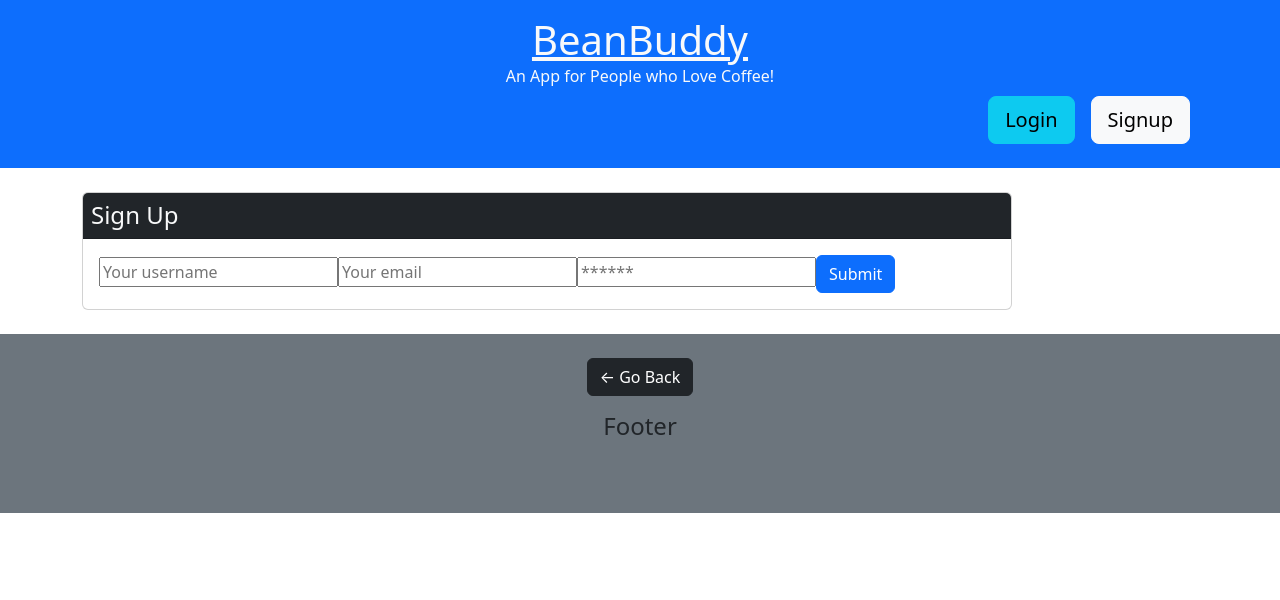
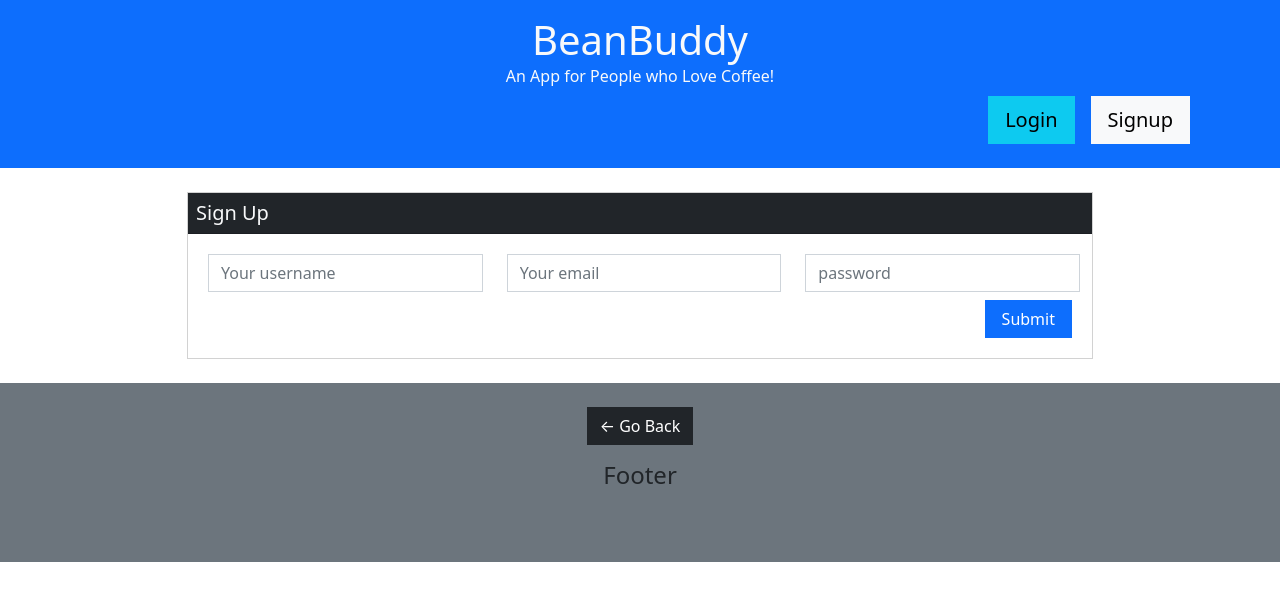
Before and after one commit to danielstewart914/beanBuddy, a React (Create React App) app in the folder client/: page /signup in a window 1280 px wide. Shown: the top 600 px of the page. Built offline with nearby package versions, Linux system fonts and the light colour scheme.

Commit message:
Converted boilerplate to use Bootstrap Components

```diff
--- a/client/src/components/Footer/index.js
+++ b/client/src/components/Footer/index.js
@@ -1,22 +1,25 @@
 import React from 'react';
 import { useLocation, useNavigate } from 'react-router-dom';
+
+import Button from 'react-bootstrap/Button';
+import Container from 'react-bootstrap/Container';
 
 const Footer = () => {
   const location = useLocation();
   const navigate = useNavigate();
   return (
     <footer className='w-100 mt-auto bg-secondary p-4'>
-      <div className='container text-center mb-5'>
+      <Container className='container text-center mb-5'>
         {location.pathname !== '/' && (
-          <button
-            className='btn btn-dark mb-3'
+          <Button
+            className='btn btn-dark mb-3 rounded-0'
             onClick={() => navigate(-1)}
           >
             &larr; Go Back
-          </button>
+          </Button>
         )}
         <h4>Footer</h4>
-      </div>
+      </Container>
     </footer>
   );
 };
--- a/client/src/components/Header/index.js
+++ b/client/src/components/Header/index.js
@@ -2,6 +2,11 @@ import React from 'react';
 import { Link } from 'react-router-dom';
 
 import Auth from '../../utils/auth';
+
+import Button from 'react-bootstrap/Button';
+import Container from 'react-bootstrap/Container';
+import Row from 'react-bootstrap/Row';
+import Col from 'react-bootstrap/Col';
 
 const Header = () => {
   const logout = (event) => {
@@ -10,35 +15,38 @@ const Header = () => {
   };
   return (
     <header className='bg-primary text-light mb-4 py-3 flex-row align-center'>
-      <div className='container flex-row justify-space-between-lg justify-center align-center'>
-        <div>
-          <Link className='text-light' to='/'>
+      <Container>
+        <Row>
+          <Link className='text-light text-decoration-none' to='/'>
             <h1 className='m-0 text-center'>BeanBuddy</h1>
           </Link>
           <p className='m-0 text-center'>An App for People who Love Coffee!</p>
-        </div>
-        <div className='text-end'>
+        </Row>
+        <Row>
+          <Col className='text-end'>
             {Auth.loggedIn() ? (
               <>
                 <Link className='btn btn-lg btn-info m-2' to='/me'>
                   {Auth.getProfile().data.username}'s profile
                 </Link>
-              <button className='btn btn-lg btn-light m-2' onClick={logout}>
+                <Button className='btn btn-lg btn-light m-2' onClick={logout}>
                   Logout
-              </button>
+                </Button>
               </>
             ) : (
               <>
-              <Link className='btn btn-lg btn-info m-2' to='/login'>
+                <Link className='btn btn-lg btn-info m-2 rounded-0' to='/login'>
                   Login
                 </Link>
-              <Link className='btn btn-lg btn-light m-2' to='/signup'>
+                <Link className='btn btn-lg btn-light m-2 rounded-0' to='/signup'>
                   Signup
                 </Link>
               </>
             )}
-        </div>
-      </div>
+          </Col>
+        </Row>
+
+      </Container>
     </header>
   );
 };
--- a/client/src/pages/Login.js
+++ b/client/src/pages/Login.js
@@ -2,8 +2,14 @@ import React, { useState } from 'react';
 import { Link } from 'react-router-dom';
 import { useMutation } from '@apollo/client';
 import { LOGIN_USER } from '../utils/mutations';
+import Auth from '../utils/auth';
 
-import Auth from '../utils/auth';
+import Form from 'react-bootstrap/Form';
+import Button from 'react-bootstrap/Button';
+import Card from 'react-bootstrap/Card';
+import Container from 'react-bootstrap/Container';
+import Row from 'react-bootstrap/Row';
+import Col from 'react-bootstrap/Col';
 
 const Login = (props) => {
   const [formState, setFormState] = useState({ email: '', password: '' });
@@ -41,42 +47,53 @@ const Login = (props) => {
   };
 
   return (
-    <main className='flex-row justify-center mb-4'>
-      <div className='col-12 col-lg-10'>
-        <div className='card'>
-          <h4 className='card-header bg-dark text-light p-2'>Login</h4>
-          <div className='card-body'>
+  <Container as='main'>
+    <Row className='justify-content-center mb-4'>
+      <Col xs={12} lg={10}>
+        <Card className='card rounded-0'>
+          <Card.Title className='card-header bg-dark text-light p-2 rounded-0'>Login</Card.Title>
+          <Card.Body>
             {data ? (
               <p>
                 Success! You may now head{' '}
                 <Link to='/'>back to the homepage.</Link>
               </p>
             ) : (
-              <form onSubmit={handleFormSubmit}>
-                <input
-                  className='form-input'
+              <Form onSubmit={handleFormSubmit}>
+                <Row xs={1} md={2}>
+                  <Col>
+                    <Form.Control
+                      className='m-1 rounded-0'
                       placeholder='Your email'
                       name='email'
                       type='email'
                       value={formState.email}
                       onChange={handleChange}
                     />
-                <input
-                  className='form-input'
-                  placeholder='******'
+                  </Col>
+                  <Col>
+                    <Form.Control
+                      className='m-1 rounded-0'
+                      placeholder='password'
                       name='password'
                       type='password'
                       value={formState.password}
                       onChange={handleChange}
                     />
-                <button
-                  className='btn btn-block btn-primary'
-                  style={{ cursor: 'pointer' }}
+                  </Col>
+
+                </Row>
+                <Row>
+                  <Col className='text-end'>
+                    <Button
+                      className='btn btn-block btn-primary m-1 px-3 rounded-0'
                       type='submit'
                     >
                       Submit
-                </button>
-              </form>
+                    </Button>
+                  </Col>
+                </Row>
+              </Form>
             )}
 
             {error && (
@@ -84,10 +101,12 @@ const Login = (props) => {
                 {error.message}
               </div>
             )}
-          </div>
-        </div>
-      </div>
-    </main>
+          </Card.Body>
+        </Card>
+      </Col>
+    </Row>
+  </Container>
+
   );
 };
 
--- a/client/src/pages/Signup.js
+++ b/client/src/pages/Signup.js
@@ -5,6 +5,13 @@ import { useMutation } from '@apollo/client';
 import { ADD_USER } from '../utils/mutations';
 
 import Auth from '../utils/auth';
+
+import Form from 'react-bootstrap/Form';
+import Button from 'react-bootstrap/Button';
+import Card from 'react-bootstrap/Card';
+import Container from 'react-bootstrap/Container';
+import Row from 'react-bootstrap/Row';
+import Col from 'react-bootstrap/Col';
 
 const Signup = () => {
   const [formState, setFormState] = useState({
@@ -39,50 +46,62 @@ const Signup = () => {
   };
 
   return (
-    <main className='flex-row justify-center mb-4'>
-      <div className='col-12 col-lg-10'>
-        <div className='card'>
-          <h4 className='card-header bg-dark text-light p-2'>Sign Up</h4>
-          <div className='card-body'>
+    <Container as='main' className='flex-row justify-center mb-4'>
+      <Row className='justify-content-center mb-4'>
+        <Col xs={12} lg={10}>
+          <Card className='card rounded-0'>
+            <Card.Title className='card-header bg-dark text-light p-2 rounded-0'>Sign Up</Card.Title>
+            <Card.Body>
               {data ? (
                 <p>
                   Success! You may now head{' '}
                   <Link to='/'>back to the homepage.</Link>
                 </p>
               ) : (
-              <form onSubmit={handleFormSubmit}>
-                <input
-                  className='form-input'
+                <Form onSubmit={handleFormSubmit}>
+                  <Row xs={1} md={2} lg={3}>
+                    <Col>
+                      <Form.Control
+                        className='m-1 rounded-0'
                         placeholder='Your username'
                         name='username'
                         type='text'
                         value={formState.name}
                         onChange={handleChange}
                       />
-                <input
-                  className='form-input'
+                    </Col>
+                    <Col>
+                      <Form.Control
+                        className='m-1 rounded-0'
                         placeholder='Your email'
                         name='email'
                         type='email'
                         value={formState.email}
                         onChange={handleChange}
                       />
-                <input
-                  className='form-input'
-                  placeholder='******'
+                    </Col>
+                    <Col>
+                      <Form.Control
+                        className='m-1 rounded-0'
+                        placeholder='password'
                         name='password'
                         type='password'
                         value={formState.password}
                         onChange={handleChange}
                       />
-                <button
-                  className='btn btn-block btn-primary'
-                  style={{ cursor: 'pointer' }}
+                    </Col>
+                  </Row>
+                  <Row>
+                  <Col className='text-end'>
+                    <Button
+                      className='btn btn-block btn-primary m-1 px-3 rounded-0'
                       type='submit'
                     >
                       Submit
-                </button>
-              </form>
+                    </Button>
+                  </Col>
+                </Row>
+                </Form>
               )}
 
               {error && (
@@ -90,10 +109,11 @@ const Signup = () => {
                   {error.message}
                 </div>
               )}
-          </div>
-        </div>
-      </div>
-    </main>
+            </Card.Body>
+          </Card>
+        </Col>
+      </Row>
+    </Container>
   );
 };
 
```
Lines whose indentation alone changed are shown as unchanged.
